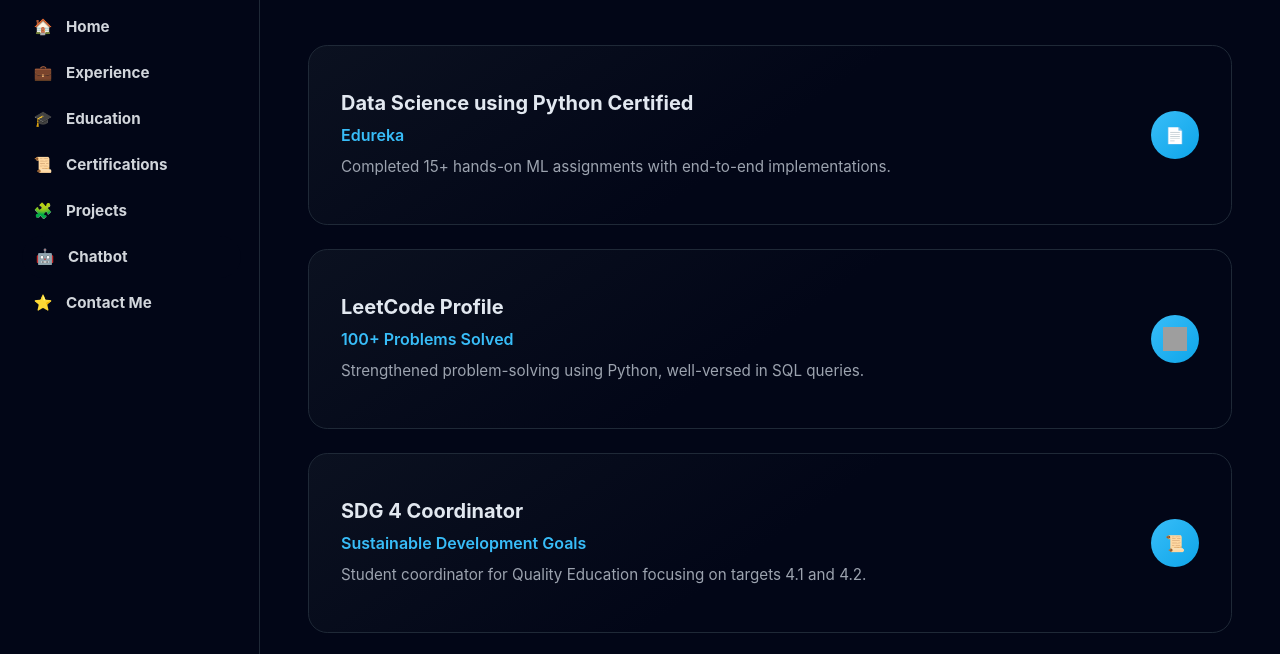
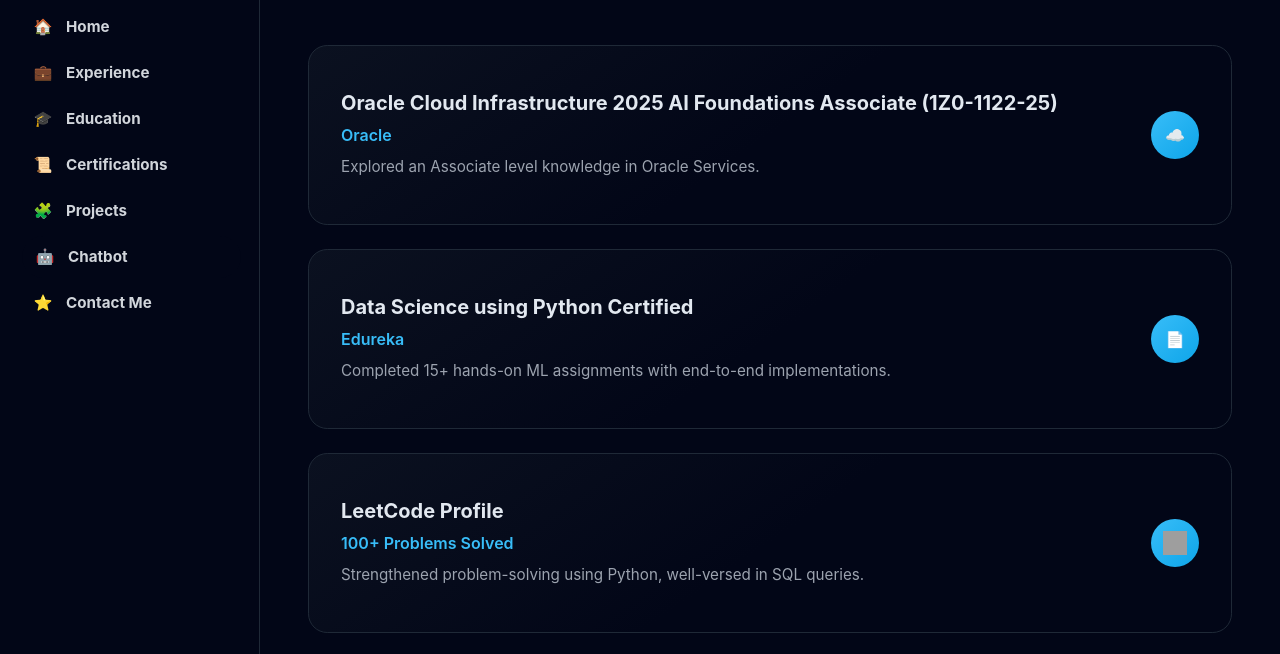
Before and after one commit to mvskoushik04/portfolio_website, a website: page certifications.html in a window 1280 px wide. Shown: the part 120-774 px from the top of the page. Drawn offline with nearby package versions, Linux system fonts and the light colour scheme; grey boxes are pictures that could not be loaded.

Commit message:
oracle certification addition

```diff
--- a/certifications.html
+++ b/certifications.html
@@ -185,6 +185,19 @@
       <section class="certs-container">
         <article class="cert-card">
           <div class="cert-content">
+            <h2 class="cert-title">
+              Oracle Cloud Infrastructure 2025 AI Foundations Associate (1Z0-1122-25)
+            </h2>
+            <p class="cert-org">Oracle</p>
+            <p class="cert-desc">
+              Explored an Associate level knowledge in Oracle Services.
+            </p>
+          </div>
+          <a href="certificates/Oracle Cloud Infrastructure 2025 AI Foundations Associate (1Z0-1122-25).pdf" class="cert-link" title="Oracle Certification">☁️</a>
+        </article>
+
+        <article class="cert-card">
+          <div class="cert-content">
             <h2 class="cert-title">Data Science using Python Certified</h2>
             <p class="cert-org">Edureka</p>
             <p class="cert-desc">Completed 15+ hands-on ML assignments with end-to-end implementations.</p>
```
